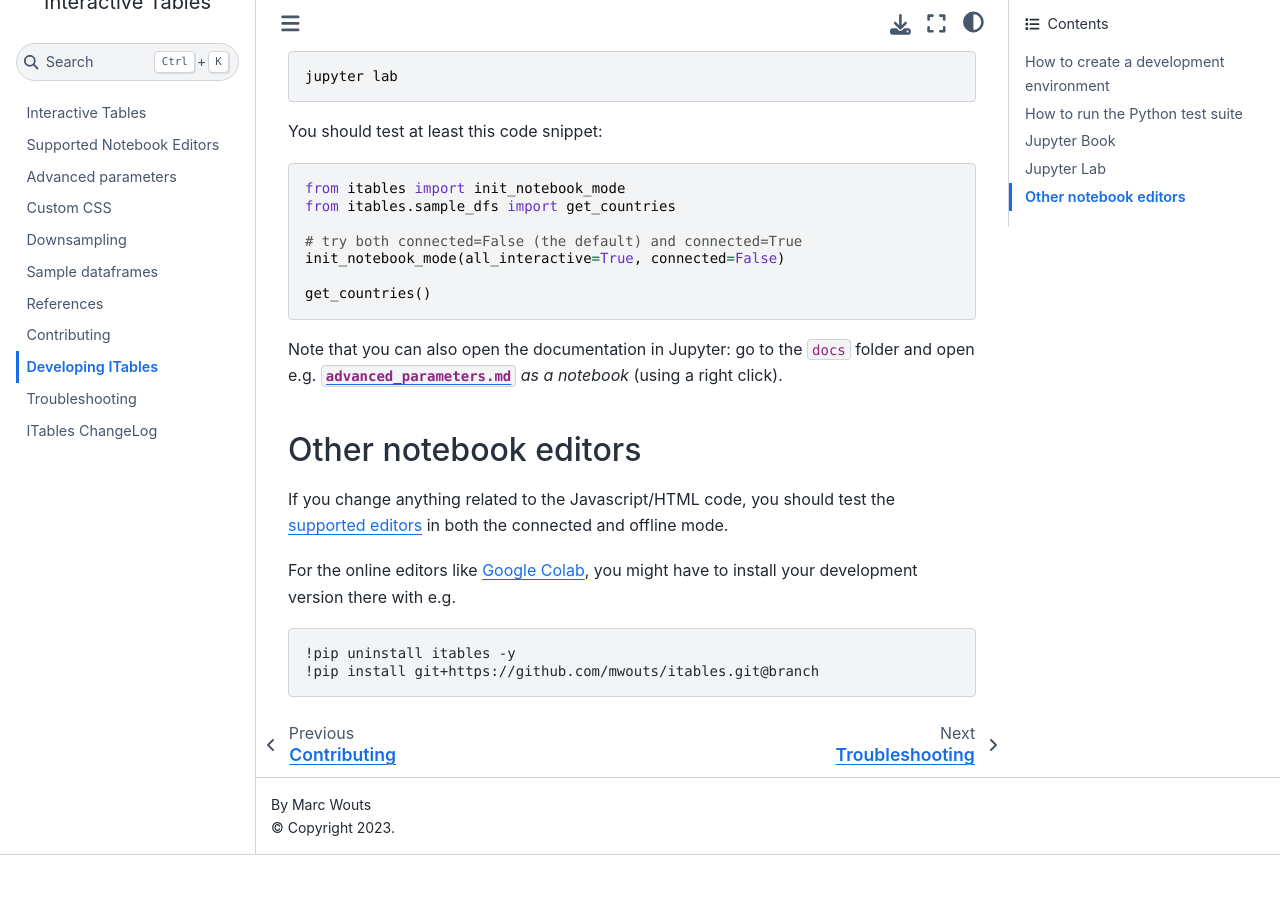
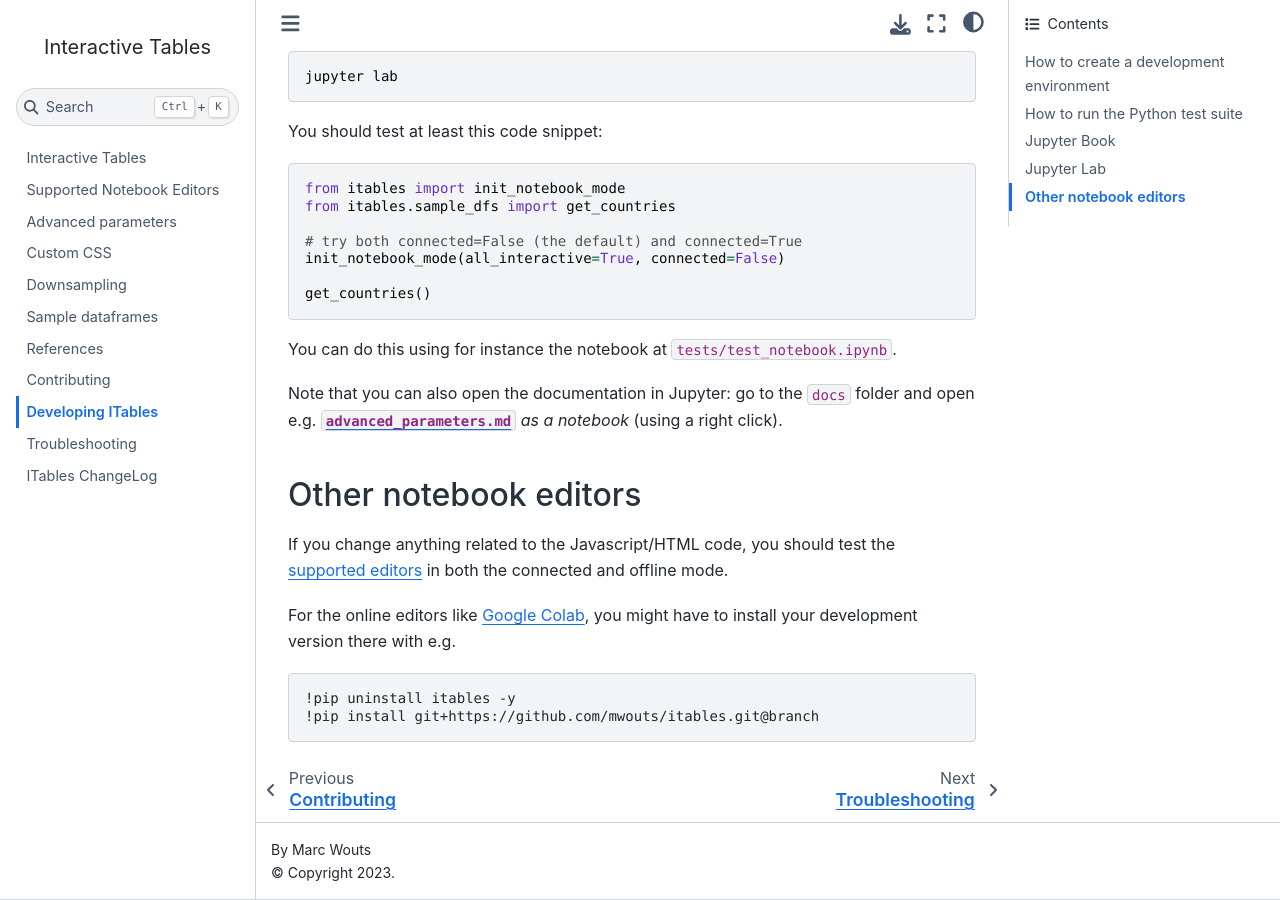
Before and after one commit to mwouts/itables, a Jupyter Book: the page built from docs/developing.md, in a window 1280 px wide and 900 px high, scrolled down 1702 px. Built offline with Jupyter Book 1.0.4 settings and Sphinx 7.4.7 and the Sphinx Book theme 1.1.4, drawn with Linux system fonts in a browser that asks for light colours; before the commit the page ends 2557 px from its top, so only the background shows below that.

Commit message:
add a notebook to test the library

````diff
--- a/docs/developing.md
+++ b/docs/developing.md
@@ -80,6 +80,8 @@ init_notebook_mode(all_interactive=True, connected=False)
 get_countries()
 ```
 
+You can do this using for instance the notebook at `tests/test_notebook.ipynb`.
+
 Note that you can also open the documentation in Jupyter:
 go to the `docs` folder and open e.g.
 [`advanced_parameters.md`](advanced_parameters.md)
````
Also changed, not shown: 2 other files.
